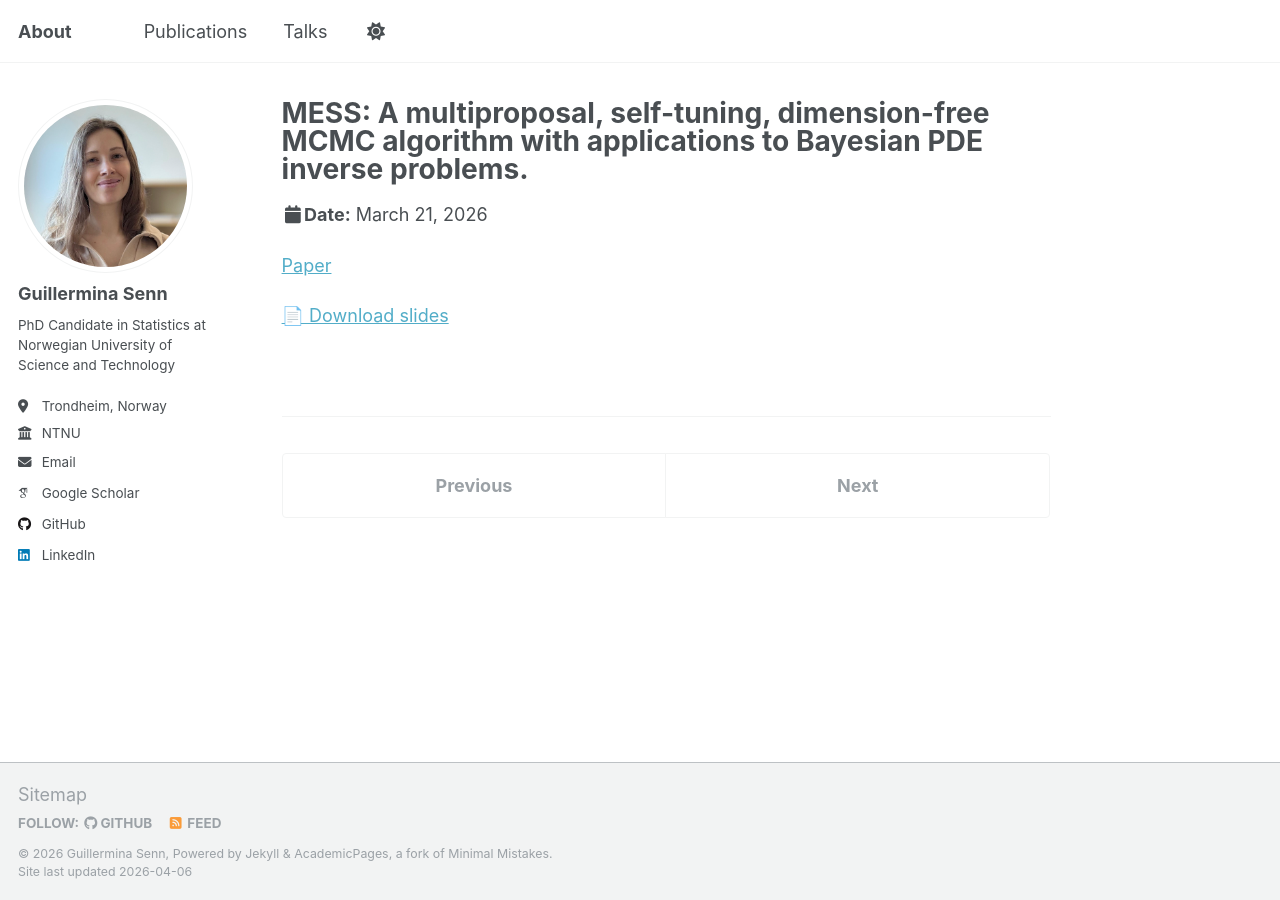
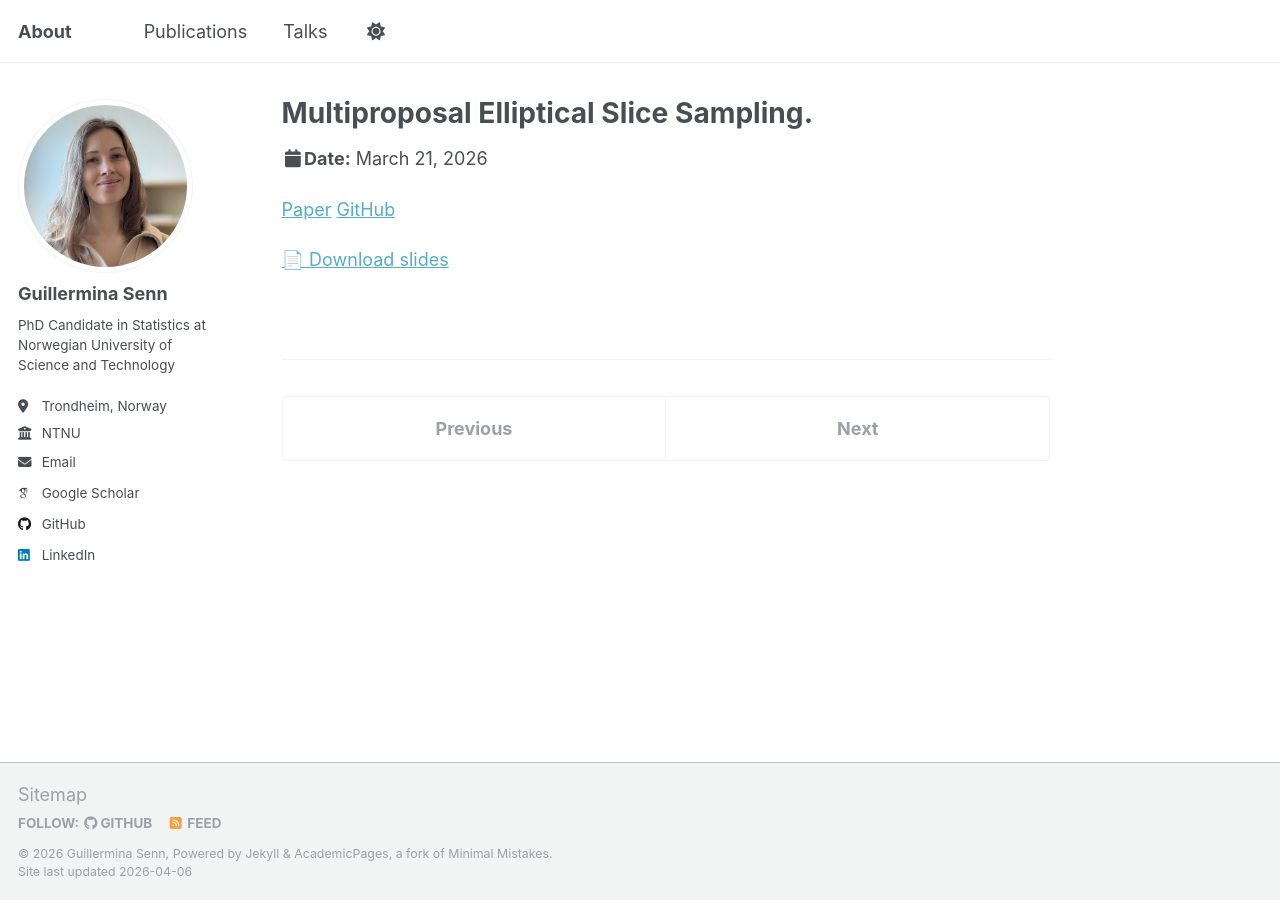
Before and after one commit to guillerminasenn/guillerminasenn.github.io, a Jekyll site: the page built from _talks/minneapolis2026siamuq.md, in a window 1280 px wide. Built offline with Jekyll 4.4.1, drawn with Linux system fonts in a browser that asks for light colours; some web fonts are replaced.

Commit message:
updated siam uq again

```diff
--- a/_talks/minneapolis2026siamuq.md
+++ b/_talks/minneapolis2026siamuq.md
@@ -1,5 +1,5 @@
 ---
-title: "MESS: A multiproposal, self-tuning, dimension-free MCMC algorithm with applications to Bayesian PDE inverse problems."
+title: "Multiproposal Elliptical Slice Sampling."
 collection: talks
 date: 2026-03-21
 venue: 'SIAM UQ, Minneapolis, USA'
@@ -8,3 +8,4 @@ slides: "/files/20260321_mess_siam_uq.pdf"
 ---
 <!--more-->
 [Paper](https://arxiv.org/abs/2602.22358)
+[GitHub](https://github.com/guillerminasenn/mess)
```
